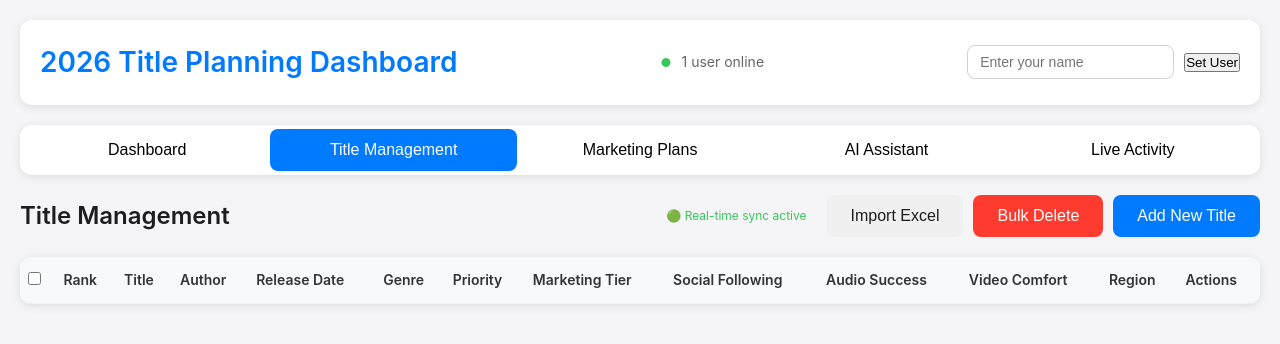
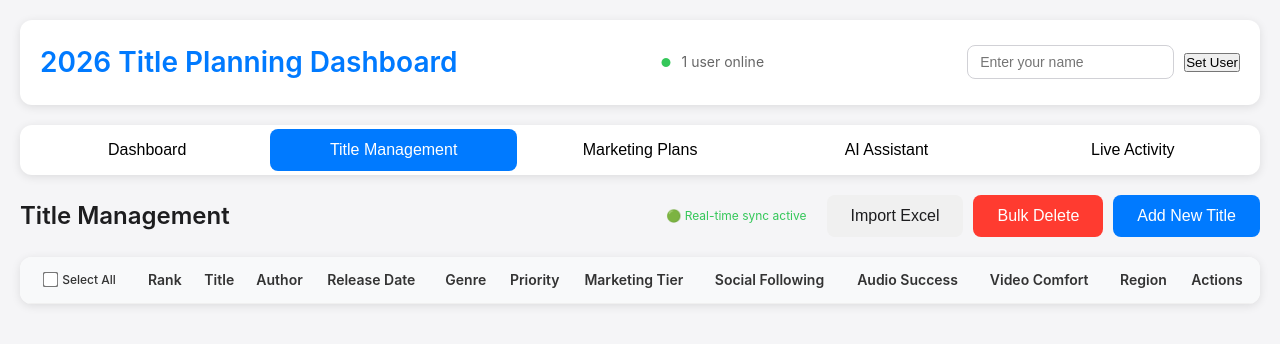
Before and after one commit to cpenido/2026-Title-Planner, a plain HTML site: page index.html in a window 1280 px wide. Both pictures are taken after a click on the button "Title Management". Drawn offline with Linux system fonts and the light colour scheme.

Commit message:
Make Select All checkbox more visible with label and improved styling

```diff
--- a/index.html
+++ b/index.html
@@ -96,7 +96,7 @@
                     <table class="titles-table" id="titlesTable">
                         <thead>
                             <tr>
-                                <th><input type="checkbox" id="selectAll"></th>
+                                <th><label><input type="checkbox" id="selectAll"> Select All</label></th>
                                 <th>Rank</th>
                                 <th>Title</th>
                                 <th>Author</th>
--- a/styles.css
+++ b/styles.css
@@ -422,6 +422,32 @@ header h1 {
 
 .btn-danger:hover {
     background: #d70015;
+}
+
+/* Bulk selection styling */
+.titles-table th:first-child {
+    width: 120px;
+    text-align: center;
+}
+
+.titles-table th:first-child label {
+    display: flex;
+    align-items: center;
+    justify-content: center;
+    gap: 5px;
+    font-size: 12px;
+    font-weight: 500;
+    cursor: pointer;
+}
+
+.title-checkbox {
+    cursor: pointer;
+    transform: scale(1.2);
+}
+
+#selectAll {
+    cursor: pointer;
+    transform: scale(1.2);
 }
 
 .titles-table-container {
```
